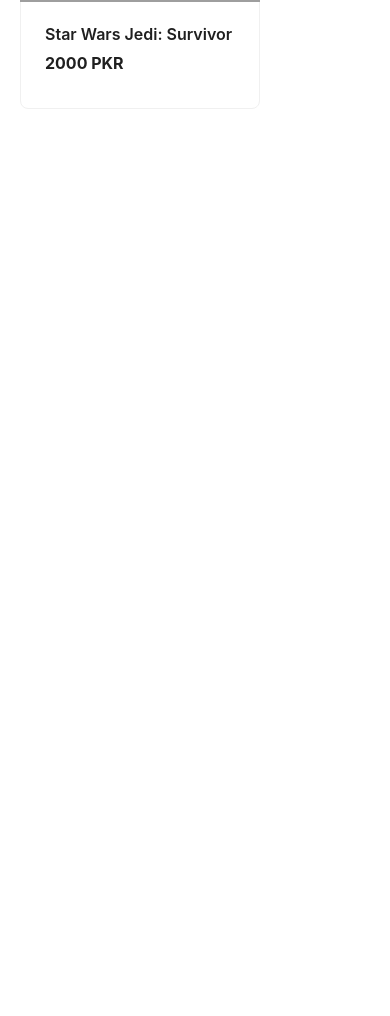
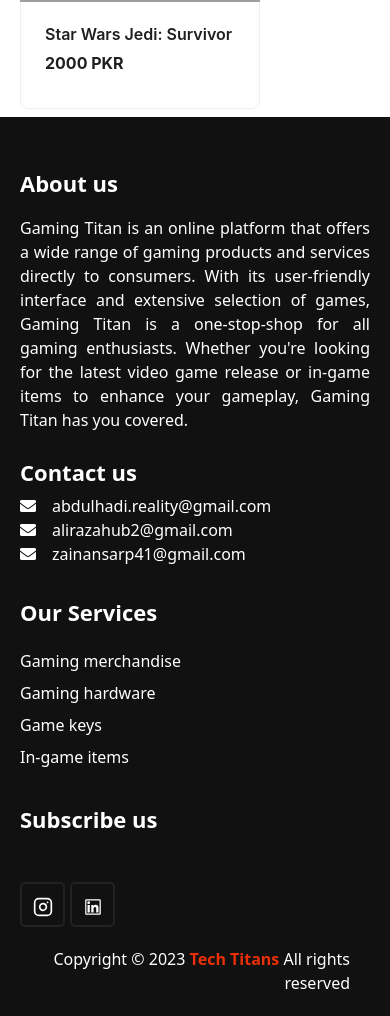
Before and after one commit to alirazahub/softec, a React (Create React App) app in the folder client/: page / in a window 390 px wide. Shown: the part 793-1809 px from the top of the page. Before the commit the page ends 910 px from the top, so only its background shows below. Built offline with nearby package versions, Linux system fonts and the light colour scheme; grey boxes are pictures that could not be loaded; the HTML template or start-up script is replaced by a standard one.

Commit message:
Footer added in components folder as a Folder

```diff
--- a/client/src/App.js
+++ b/client/src/App.js
@@ -1,11 +1,13 @@
 import React from 'react'
 import Home from './Pages/Home'
+import Footer from './components/Footer/Footer'
 
 
 const App = () => {
   return (
     <div>
       <Home />
+      <Footer />
     </div>
 
   )
--- /dev/null
+++ b/client/src/components/Footer/Footer.js
@@ -0,0 +1,48 @@
+import React from 'react'
+import './footer.css'
+
+import { FiInstagram } from "react-icons/fi";
+import { AiOutlineLinkedin } from "react-icons/ai";
+
+export default function Footer() {
+    return (
+        <footer className='customFooter'>
+            <div class="content">
+                <div class="left box">
+                    <div class="upper">
+                        <div class="topic">About us</div>
+                        <p>
+                            Gaming Titan is an online platform that offers a wide range of gaming products and services directly to consumers. With its user-friendly interface and extensive selection of games, Gaming Titan is a one-stop-shop for all gaming enthusiasts. Whether you're looking for the latest video game release or in-game items to enhance your gameplay, Gaming Titan has you covered.</p>
+                    </div>
+                    <div class="lower">
+                        <div class="topic">Contact us</div>
+                        <div class="email">
+                            <a href={"mailto:abdulhadi.reality@gmail.com"}><i class="fas fa-envelope"></i>abdulhadi.reality@gmail.com</a><br />
+                            <a href={"mailto:alirazahub2@gmail.com"}><i class="fas fa-envelope"></i>alirazahub2@gmail.com</a><br />
+                            <a href={"mailto:zainansarp41@gmail.com"}><i class="fas fa-envelope"></i>zainansarp41@gmail.com</a>
+                        </div>
+                    </div>
+                </div>
+                <div class="middle box">
+                    <div class="topic">Our Services</div>
+                    <div><a href=''>Gaming merchandise</a></div>
+                    <div><a  href=''>Gaming hardware</a></div>
+                    <div><a href=''>Game keys</a></div>
+                    <div><a href=''> In-game items</a></div>
+                </div>
+                <div class="right box">
+                    <div class="topic">Subscribe us</div>
+                    <form action="#">
+                        <div class="media-icons">
+                            <a href="#">< FiInstagram size={20}/></a>
+                            <a href=""><AiOutlineLinkedin size={20} /></a>
+                        </div>
+                    </form>
+                </div>
+            </div>
+            <div class="bottom">
+                <p>Copyright © 2023 <a href=""><strong>Tech Titans</strong></a> All rights reserved</p>
+            </div>
+        </footer>
+    )
+}
--- /dev/null
+++ b/client/src/components/Footer/footer.css
@@ -0,0 +1,165 @@
+.customFooter {
+    width: 100%;
+    position: relative;
+    bottom: 0;
+    left: 0;
+    background: #111;
+    text-decoration: none;
+    color: #fff;
+}
+
+.customFooter .content {
+    max-width: 1350px;
+    margin: auto;
+    padding: 20px;
+    display: flex;
+    flex-wrap: wrap;
+    justify-content: space-between;
+}
+
+.customFooter .content p,
+a {
+    text-decoration: none;
+    color: #fff;
+}
+
+.customFooter .content .box {
+    width: 33%;
+    transition: all 0.4s ease;
+}
+
+.customFooter .content .topic {
+    font-size: 22px;
+    font-weight: 600;
+    color: #fff;
+    margin-bottom: 16px;
+
+}
+
+.customFooter .content p {
+    text-align: justify;
+}
+
+.customFooter .content .lower .topic {
+    margin: 24px 0 5px 0;
+}
+
+.customFooter .content .lower i {
+    padding-right: 16px;
+}
+
+.customFooter .content .middle {
+    text-decoration: none;
+    padding-left: 80px;
+}
+
+.customFooter .content .middle a {
+    line-height: 32px;
+    text-decoration: none;
+}
+
+.customFooter .content .right input[type="text"] {
+    height: 45px;
+    width: 100%;
+    outline: none;
+    color: #d9d9d9;
+    background: #000;
+    border-radius: 5px;
+    padding-left: 10px;
+    font-size: 17px;
+    border: 2px solid #222222;
+}
+
+.customFooter .content .right input[type="submit"] {
+    height: 42px;
+    width: 100%;
+    font-size: 18px;
+    color: #d9d9d9;
+    background: #eb2f06;
+    outline: none;
+    border-radius: 5px;
+    letter-spacing: 1px;
+    cursor: pointer;
+    margin-top: 12px;
+    border: 2px solid #eb2f06;
+    transition: all 0.3s ease-in-out;
+}
+
+.content .right input[type="submit"]:hover {
+    background: none;
+    color: #eb2f06;
+}
+
+.customFooter .content .media-icons a {
+    font-size: 16px;
+    height: 45px;
+    width: 45px;
+    display: inline-block;
+    text-align: center;
+    line-height: 43px;
+    border-radius: 5px;
+    border: 2px solid #222222;
+    margin: 30px 5px 0 0;
+    transition: all 0.3s ease;
+}
+
+.content .media-icons a:hover {
+    border-color: #eb2f06;
+}
+
+.customFooter .bottom {
+    width: 100%;
+    text-align: right;
+    color: #fff;
+    padding: 0 40px 5px 0;
+}
+
+
+.customFooter .bottom p {
+
+    color: #fff;
+
+}
+
+.customFooter .bottom a {
+    color: #eb2f06;
+}
+
+.customFooter a {
+    transition: all 0.3s ease;
+}
+
+.customFooter a:hover {
+    color: #eb2f06;
+}
+
+@media (max-width:1100px) {
+    .customFooter .content .middle {
+        padding-left: 50px;
+    }
+}
+
+@media (max-width:950px) {
+    .customFooter .content .box {
+        width: 50%;
+    }
+
+    .content .right {
+        margin-top: 40px;
+    }
+}
+
+@media (max-width:560px) {
+    .customFooter {
+        position: relative;
+    }
+
+    .customFooter .content .box {
+        width: 100%;
+        margin-top: 30px;
+    }
+
+    .customFooter .content .middle {
+        padding-left: 0;
+    }
+}
```
